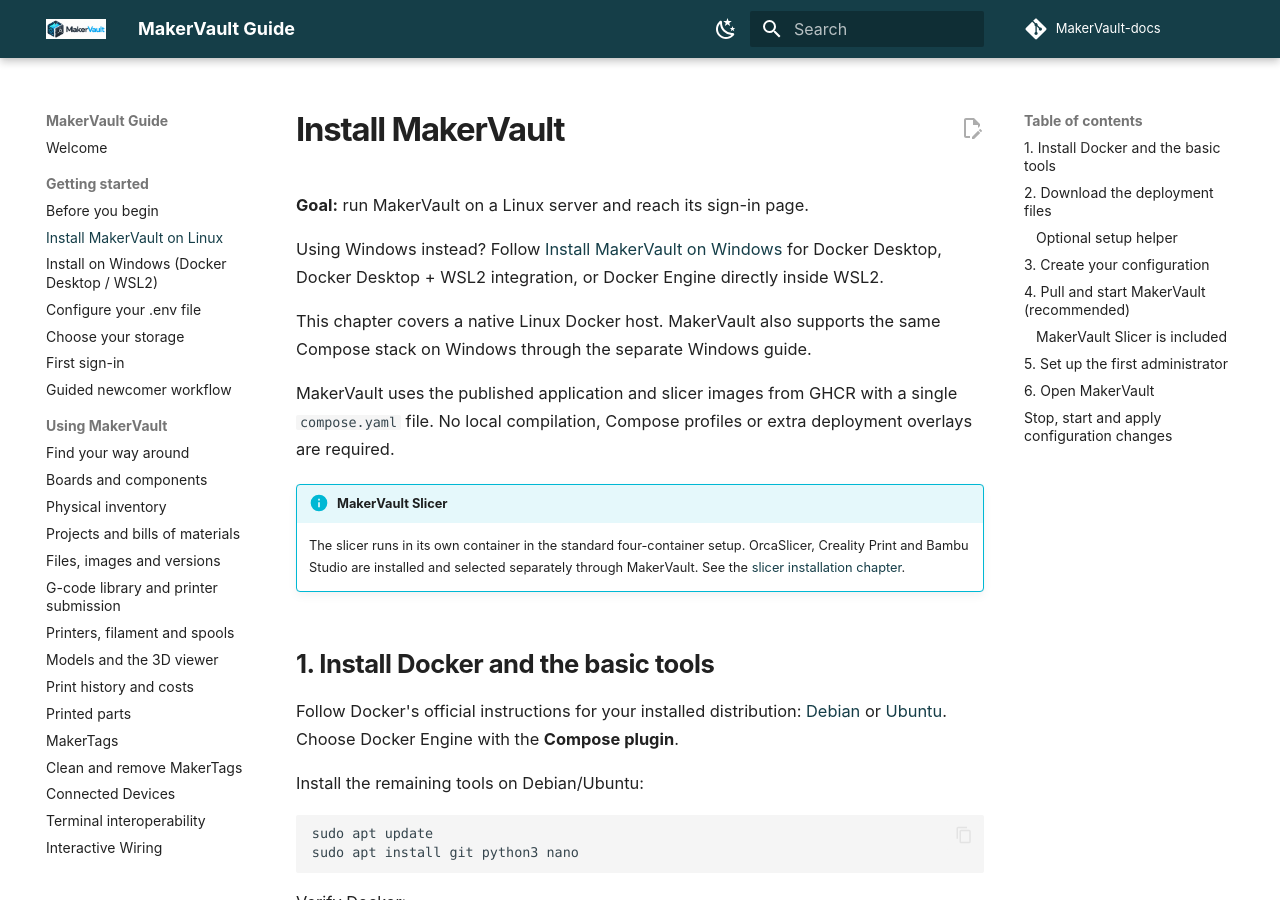
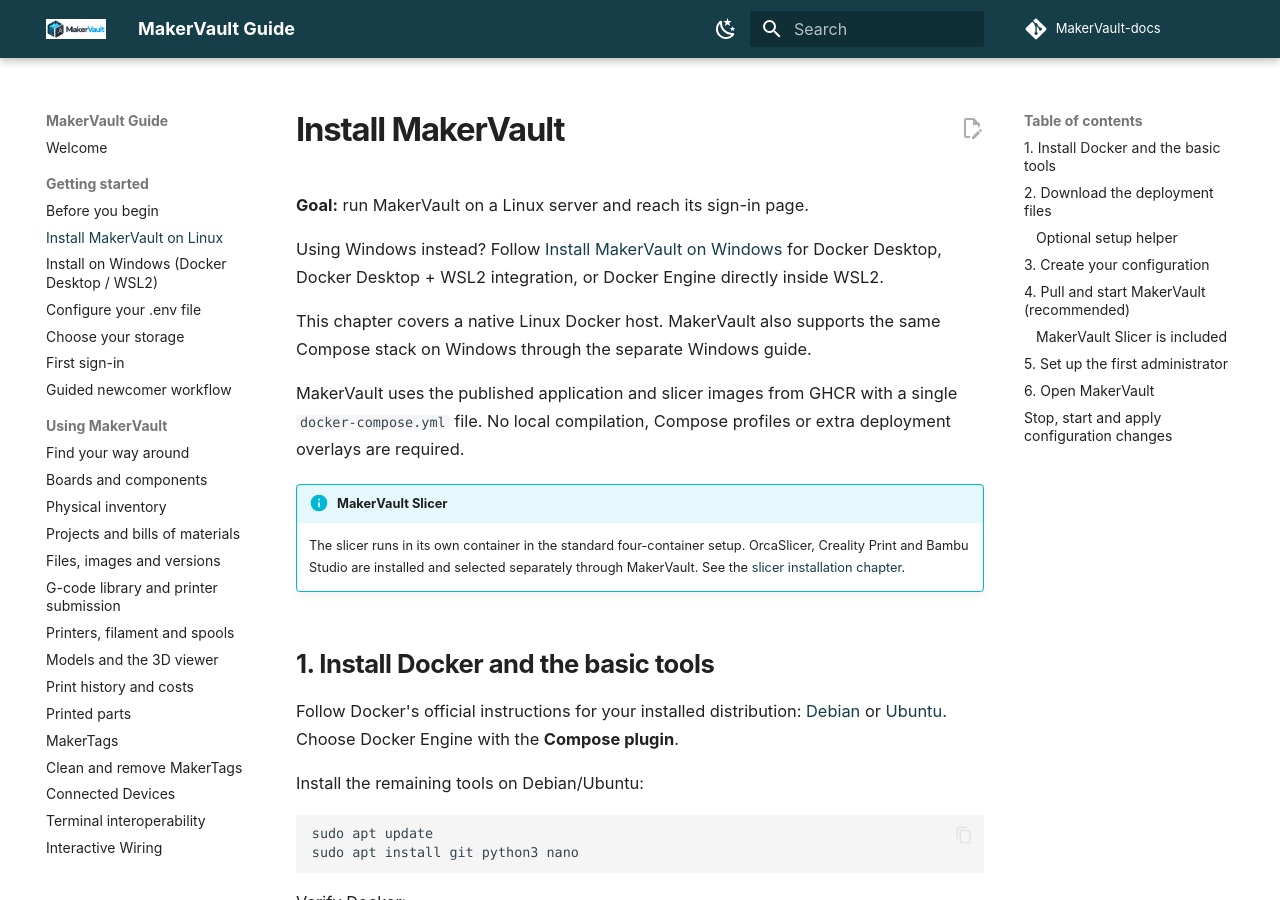
Before and after one commit to gavrd7/MakerVault-docs, an MkDocs documentation site: the page built from docs/guide/getting-started/install.md, in a window 1280 px wide and 900 px high. Built offline with MkDocs 1.6.1 and Material for MkDocs 9.7.7, drawn with Linux system fonts in a browser that asks for light colours; comment, search, counter and statistics services are not loaded; some of the changed text lies outside the part shown.

Commit message:
docs(install): match canonical docker-compose.yml filename

```diff
--- a/docs/guide/getting-started/install.md
+++ b/docs/guide/getting-started/install.md
@@ -6,7 +6,7 @@ Using Windows instead? Follow [Install MakerVault on Windows](windows.md) for Do
 
 This chapter covers a native Linux Docker host. MakerVault also supports the same Compose stack on Windows through the separate Windows guide.
 
-MakerVault uses the published application and slicer images from GHCR with a single `compose.yaml` file. No local compilation, Compose profiles or extra deployment overlays are required.
+MakerVault uses the published application and slicer images from GHCR with a single `docker-compose.yml` file. No local compilation, Compose profiles or extra deployment overlays are required.
 
 !!! info "MakerVault Slicer"
     The slicer runs in its own container in the standard four-container setup. OrcaSlicer, Creality Print and Bambu Studio are installed and selected separately through MakerVault. See the [slicer installation chapter](../slicer/installation.md).
@@ -126,7 +126,7 @@ Press **Ctrl+C** to stop following logs; this does not stop MakerVault.
 
 ### MakerVault Slicer is included
 
-The normal installation starts **four separate containers**: MakerVault, `makervault-slicer`, PostgreSQL and Redis. Docker Compose uses the single `compose.yaml`, downloads the application and slicer images from GHCR, and connects the services to one Docker network. PostgreSQL, Redis and the slicer have **no published host ports**.
+The normal installation starts **four separate containers**: MakerVault, `makervault-slicer`, PostgreSQL and Redis. Docker Compose uses the single `docker-compose.yml`, downloads the application and slicer images from GHCR, and connects the services to one Docker network. PostgreSQL, Redis and the slicer have **no published host ports**.
 
 The initial setup script creates different secrets for the worker and engine installer. A new engine-store volume is prepared by the reviewed slicer image; the stack has exactly four services. Use [the separate slicer guide](../slicer/installation.md) to install and select your native engine.
 
```
